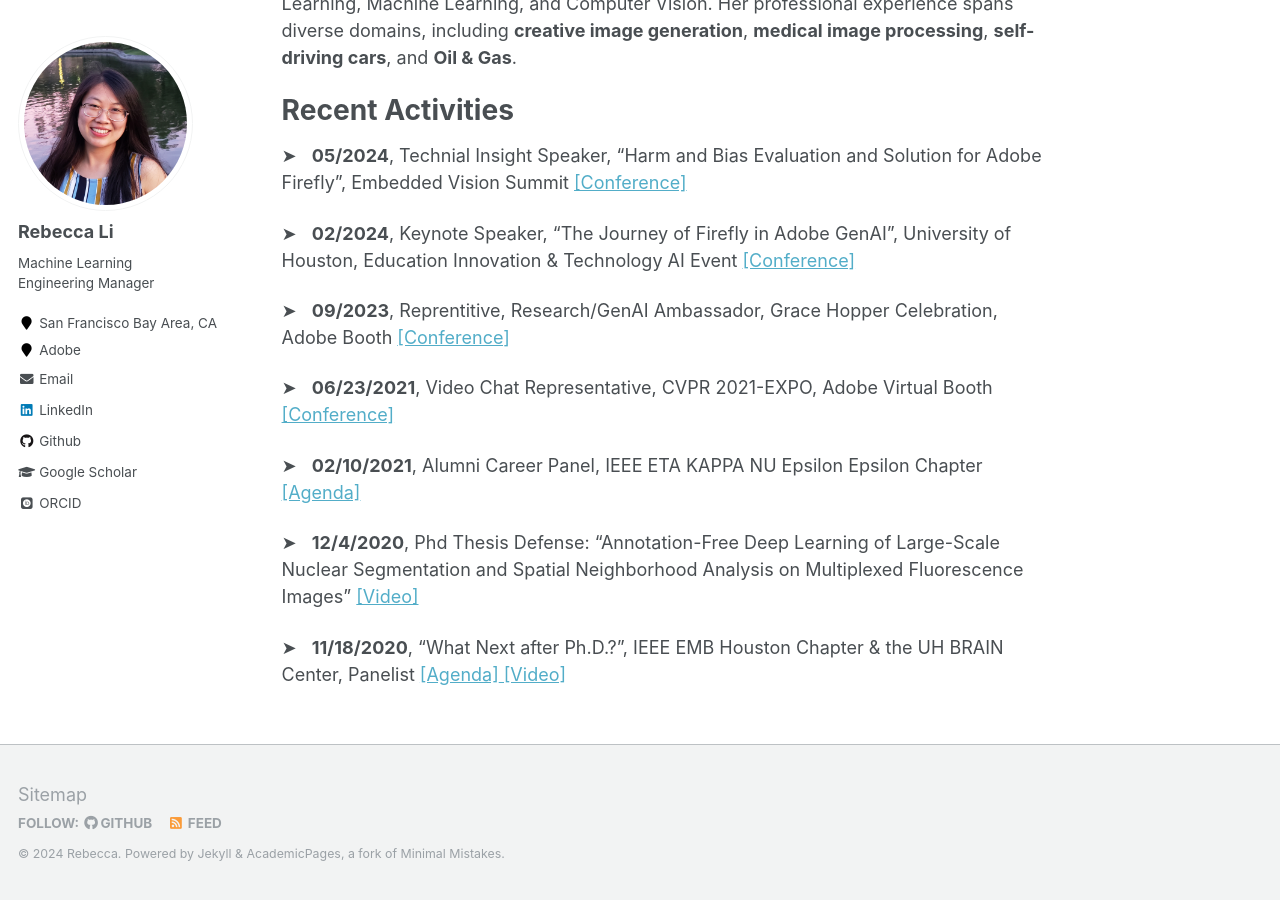
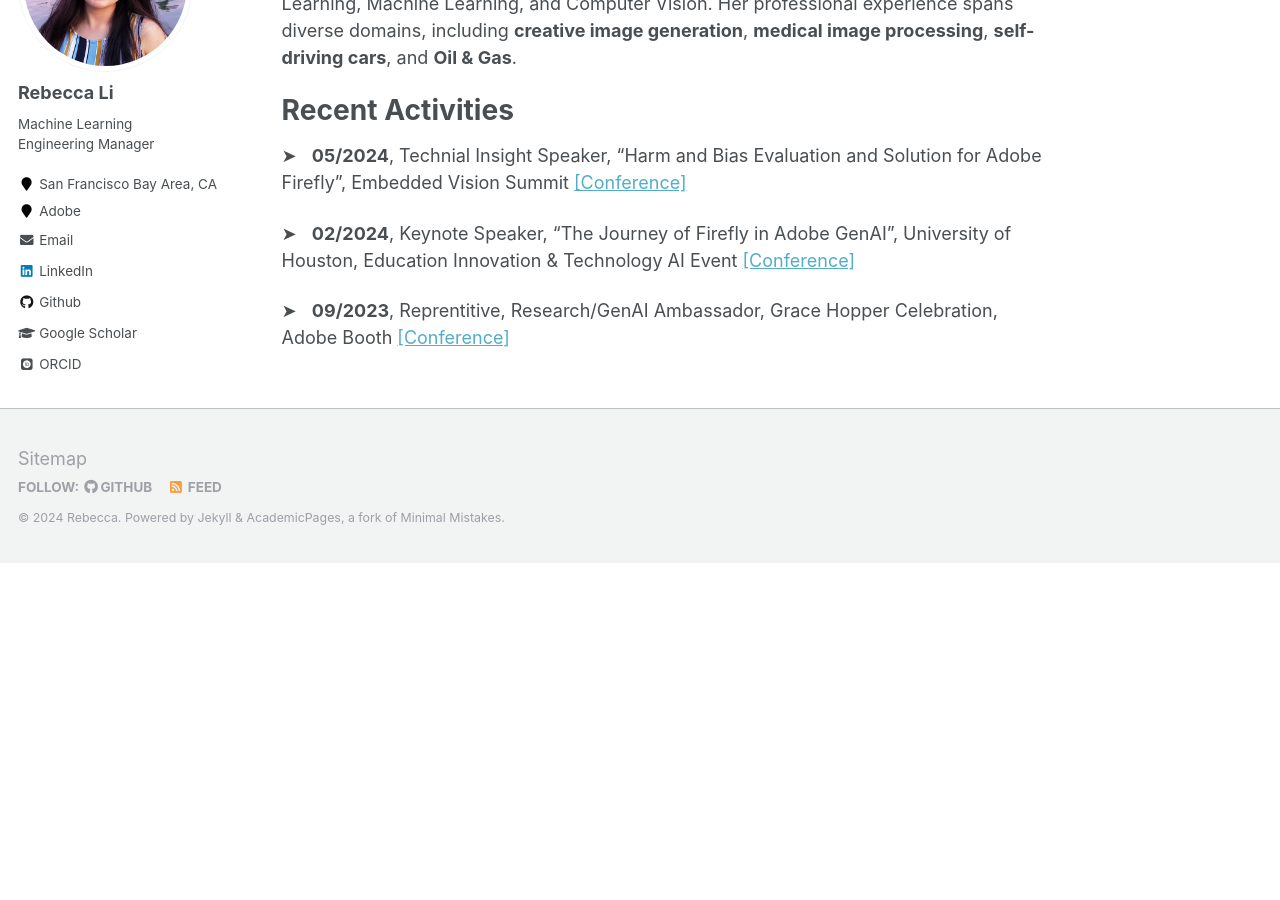
Before and after one commit to Xiaoyang-Rebecca/xiaoyang-rebecca.github.io, a Jekyll site: the page built from _pages/about.md, in a window 1280 px wide and 900 px high, scrolled down 703 px. Built offline with Jekyll 4.4.1, drawn with Linux system fonts in a browser that asks for light colours; some web fonts are replaced; after the commit the page ends 1266 px from its top, so only the background shows below that.

Commit message:
reduce old activities

```diff
--- a/_pages/about.md
+++ b/_pages/about.md
@@ -25,13 +25,7 @@
 
 &#10148; &nbsp;  **09/2023**, Reprentitive, Research/GenAI Ambassador, Grace Hopper Celebration, Adobe Booth  [[Conference]](https://ghc.anitab.org/about/)
 
-&#10148; &nbsp;  **06/23/2021**, Video Chat Representative, CVPR 2021-EXPO, Adobe Virtual Booth [[Conference]](http://cvpr2021.thecvf.com/node/48)
 
-&#10148; &nbsp;  **02/10/2021**, Alumni Career Panel, IEEE ETA KAPPA NU Epsilon Epsilon Chapter [[Agenda]](https://hkn.ece.uh.edu/events-archive/)
-
-&#10148; &nbsp;  **12/4/2020**, Phd Thesis Defense: "Annotation-Free Deep Learning of Large-Scale Nuclear Segmentation and Spatial Neighborhood Analysis on Multiplexed Fluorescence Images" [[Video]](https://www.youtube.com/watch?v=ECe_hakE6w8)
-
-&#10148; &nbsp;  **11/18/2020**, "What Next after Ph.D.?", IEEE EMB Houston Chapter & the UH BRAIN Center, Panelist [[Agenda]](https://events.vtools.ieee.org/m/247865)[ [Video]](https://www.youtube.com/watch?v=bPFMW-IGGlA&feature=youtu.be&t=8)
 
 <!-- -
 
```
